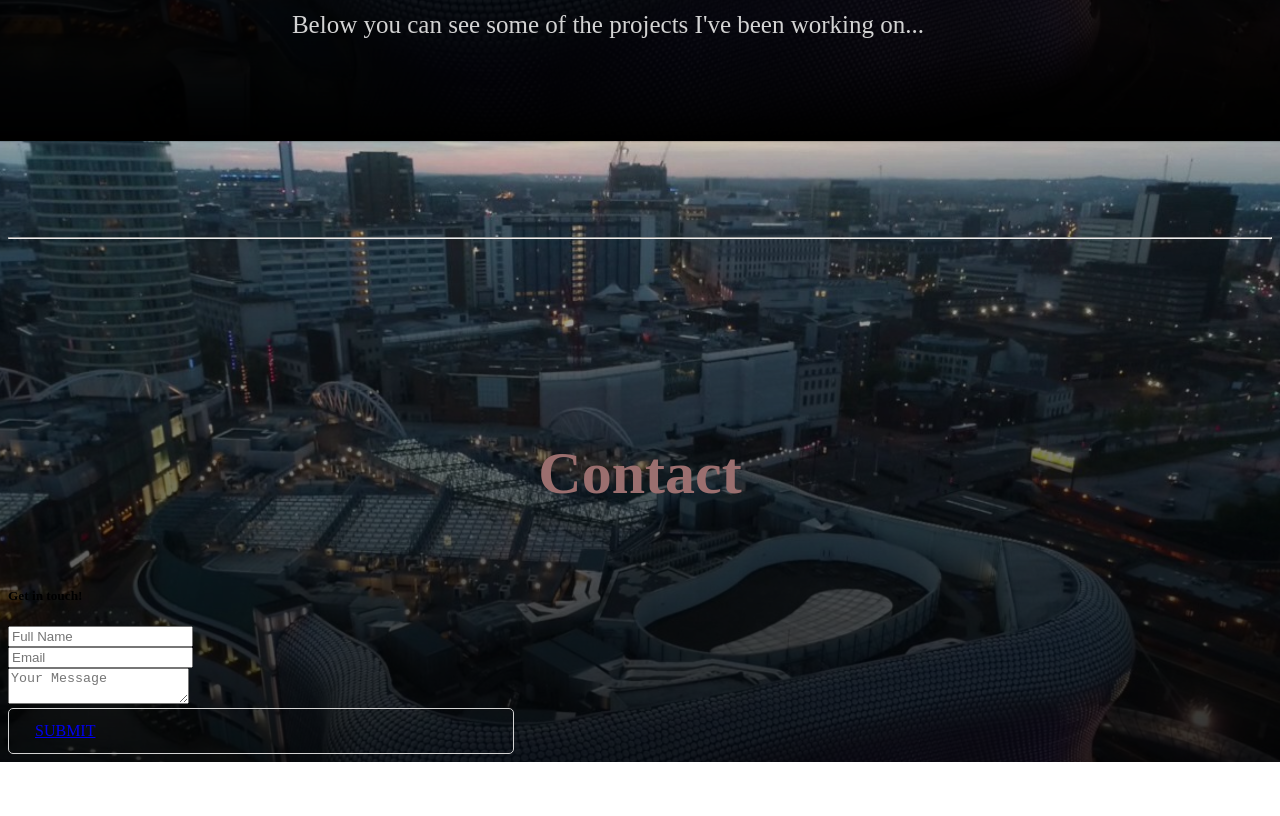
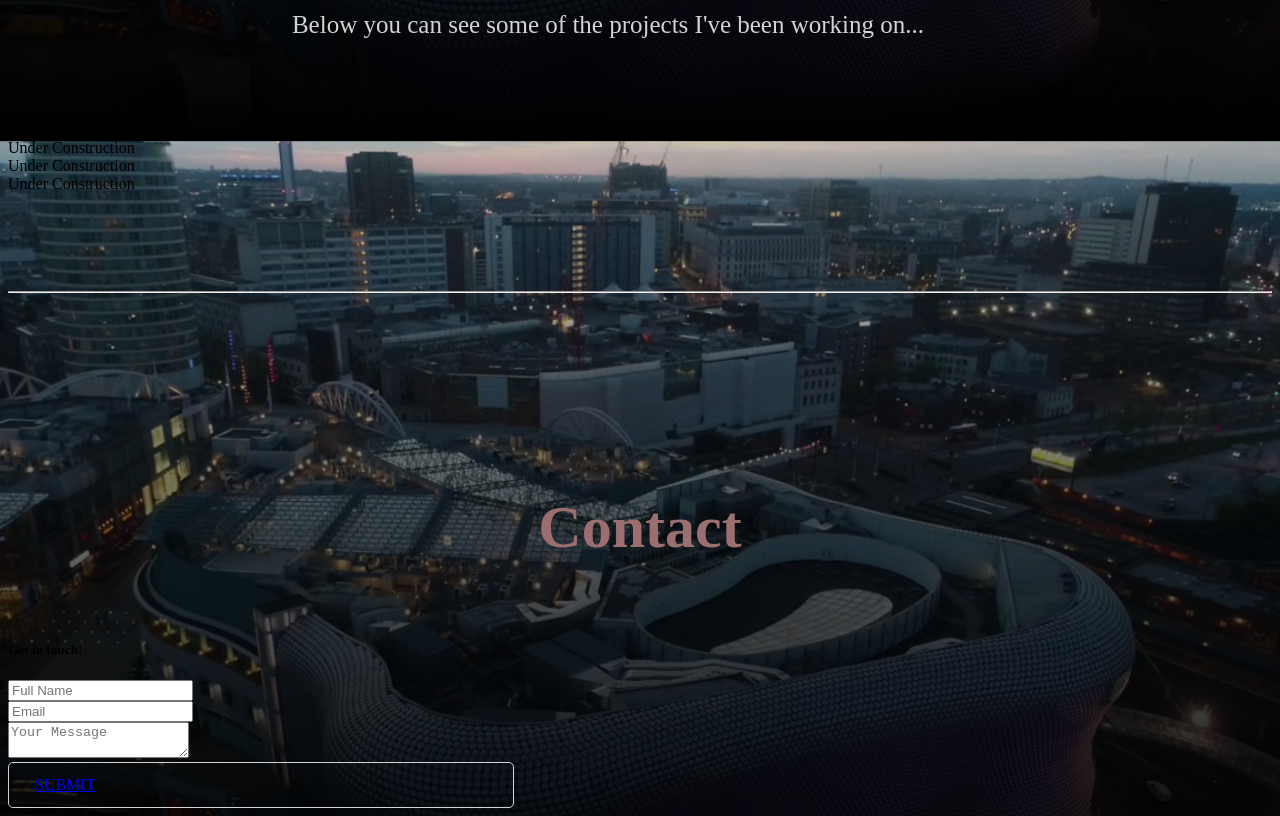
Before and after one commit to NazAbdul/Portfolio, a plain HTML site: page index.html in a window 1280 px wide. Shown: the part 2259-3075 px from the top of the page. Before the commit the page ends 3021 px from the top, so only its background shows below. Drawn offline with Linux system fonts and the light colour scheme.

Commit message:
Added placeholders

```diff
--- a/index.html
+++ b/index.html
@@ -40,12 +40,23 @@
                     <img src="assets/portfoliopic.jpeg">
 
             <hr class="solid">
+
                 <section class="projects">
+                    <h3>Projects</h3>
+                <p3>Below you can see some of the projects I've been working on...</p3>
+                <div class="box">
+                    <p4>Under Construction</p4>
+                </div>
+                    <div class="box">
+                        <p4>Under Construction</p4>
+                    </div>
+                    <div class="box">
+                        <p4>Under Construction</p4>
+                    </div>
 
-                <section class="projects"></section>
-                <h3>Projects</h3>
-                <p3>Below you can see some of the projects I've been working on...</p3>
-            </section>
+
+                </section>
+
             <br>
             <br>
             <br>
```
